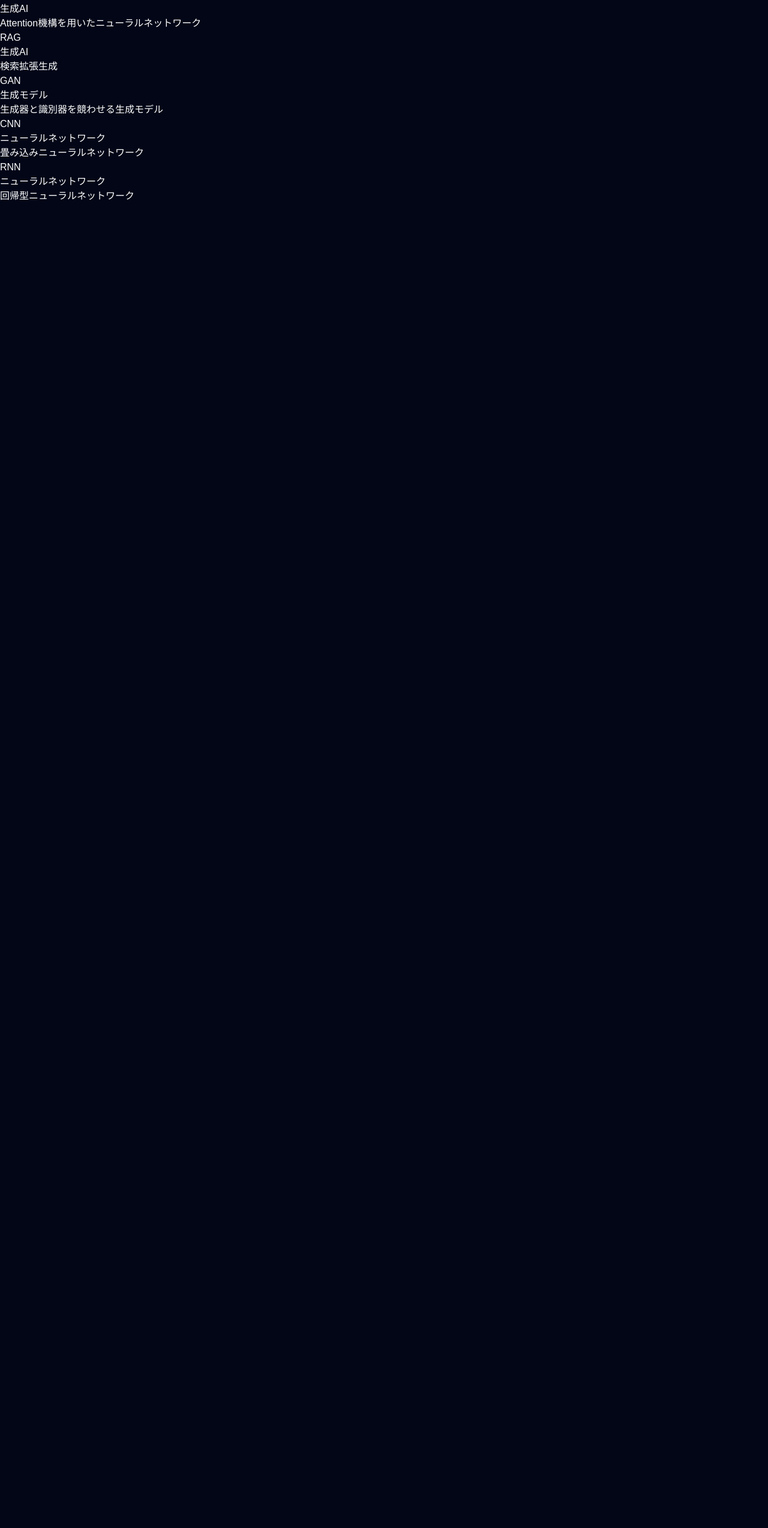
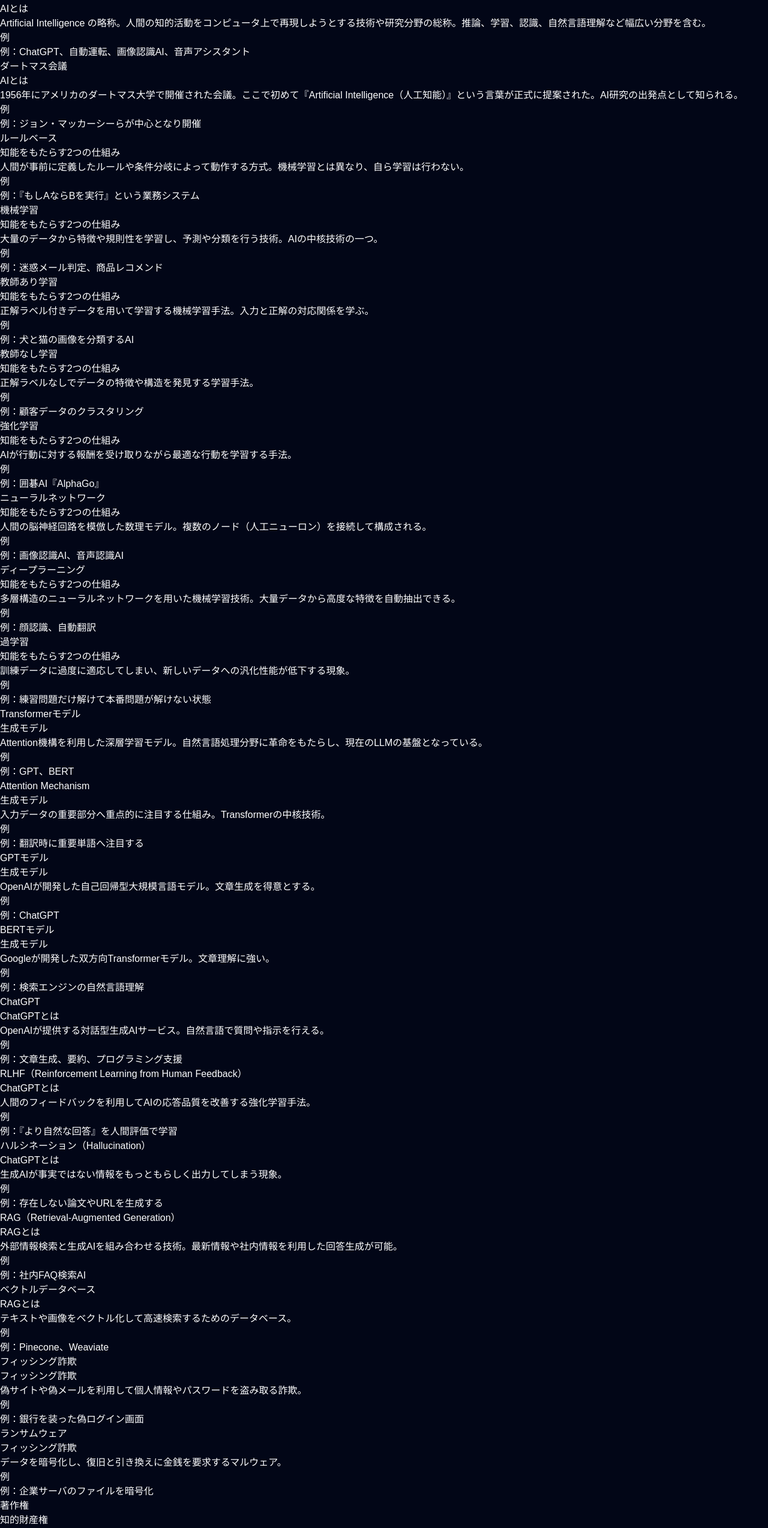
Before and after one commit to zangimangi/generative-ai-passport, a React (Vite) app: page / in a window 1280 px wide. Shown: the part 93-2641 px from the top of the page at 60% size. Before the commit the page ends 800 px from the top, so only its background shows below. Built offline with nearby package versions, Linux system fonts and the light colour scheme.

Commit message:
キーワード更新

```diff
--- a/src/components/Header.tsx
+++ b/src/components/Header.tsx
@@ -6,7 +6,7 @@
       </h1>
 
       <p className="mt-2 text-slate-400">
-        シラバス詳細キーワード検索
+        シラバス詳細キーワード検索 (2026年2月試験より適用版)
       </p>
     </header>
   );
--- a/src/components/KeywordCard.tsx
+++ b/src/components/KeywordCard.tsx
@@ -19,9 +19,21 @@
         </span>
       </div>
 
-      <p className="mt-4 text-slate-200">
+      <p className="mt-4 leading-relaxed text-slate-200">
         {keyword.description}
       </p>
+
+      {keyword.example && (
+        <div className="mt-4 rounded-xl bg-slate-800 p-4">
+          <div className="text-sm font-bold text-cyan-300">
+            例
+          </div>
+
+          <div className="mt-2 text-slate-300">
+            {keyword.example}
+          </div>
+        </div>
+      )}
     </div>
   );
 }
--- a/src/data/keywords.json
+++ b/src/data/keywords.json
@@ -1,27 +1,164 @@
 [
   {
-    "term": "Transformer",
-    "category": "生成AI",
-    "description": "Attention機構を用いたニューラルネットワーク"
+    "term": "AI（人工知能）",
+    "category": "AIとは",
+    "description": "Artificial Intelligence の略称。人間の知的活動をコンピュータ上で再現しようとする技術や研究分野の総称。推論、学習、認識、自然言語理解など幅広い分野を含む。",
+    "example": "例：ChatGPT、自動運転、画像認識AI、音声アシスタント"
   },
   {
-    "term": "RAG",
-    "category": "生成AI",
-    "description": "検索拡張生成"
+    "term": "ダートマス会議",
+    "category": "AIとは",
+    "description": "1956年にアメリカのダートマス大学で開催された会議。ここで初めて『Artificial Intelligence（人工知能）』という言葉が正式に提案された。AI研究の出発点として知られる。",
+    "example": "例：ジョン・マッカーシーらが中心となり開催"
   },
   {
-    "term": "GAN",
-    "category": "生成モデル",
-    "description": "生成器と識別器を競わせる生成モデル"
+    "term": "ルールベース",
+    "category": "知能をもたらす2つの仕組み",
+    "description": "人間が事前に定義したルールや条件分岐によって動作する方式。機械学習とは異なり、自ら学習は行わない。",
+    "example": "例：『もしAならBを実行』という業務システム"
   },
   {
-    "term": "CNN",
-    "category": "ニューラルネットワーク",
-    "description": "畳み込みニューラルネットワーク"
+    "term": "機械学習",
+    "category": "知能をもたらす2つの仕組み",
+    "description": "大量のデータから特徴や規則性を学習し、予測や分類を行う技術。AIの中核技術の一つ。",
+    "example": "例：迷惑メール判定、商品レコメンド"
   },
   {
-    "term": "RNN",
-    "category": "ニューラルネットワーク",
-    "description": "回帰型ニューラルネットワーク"
+    "term": "教師あり学習",
+    "category": "知能をもたらす2つの仕組み",
+    "description": "正解ラベル付きデータを用いて学習する機械学習手法。入力と正解の対応関係を学ぶ。",
+    "example": "例：犬と猫の画像を分類するAI"
+  },
+  {
+    "term": "教師なし学習",
+    "category": "知能をもたらす2つの仕組み",
+    "description": "正解ラベルなしでデータの特徴や構造を発見する学習手法。",
+    "example": "例：顧客データのクラスタリング"
+  },
+  {
+    "term": "強化学習",
+    "category": "知能をもたらす2つの仕組み",
+    "description": "AIが行動に対する報酬を受け取りながら最適な行動を学習する手法。",
+    "example": "例：囲碁AI『AlphaGo』"
+  },
+  {
+    "term": "ニューラルネットワーク",
+    "category": "知能をもたらす2つの仕組み",
+    "description": "人間の脳神経回路を模倣した数理モデル。複数のノード（人工ニューロン）を接続して構成される。",
+    "example": "例：画像認識AI、音声認識AI"
+  },
+  {
+    "term": "ディープラーニング",
+    "category": "知能をもたらす2つの仕組み",
+    "description": "多層構造のニューラルネットワークを用いた機械学習技術。大量データから高度な特徴を自動抽出できる。",
+    "example": "例：顔認識、自動翻訳"
+  },
+  {
+    "term": "過学習",
+    "category": "知能をもたらす2つの仕組み",
+    "description": "訓練データに過度に適応してしまい、新しいデータへの汎化性能が低下する現象。",
+    "example": "例：練習問題だけ解けて本番問題が解けない状態"
+  },
+  {
+    "term": "Transformerモデル",
+    "category": "生成モデル",
+    "description": "Attention機構を利用した深層学習モデル。自然言語処理分野に革命をもたらし、現在のLLMの基盤となっている。",
+    "example": "例：GPT、BERT"
+  },
+  {
+    "term": "Attention Mechanism",
+    "category": "生成モデル",
+    "description": "入力データの重要部分へ重点的に注目する仕組み。Transformerの中核技術。",
+    "example": "例：翻訳時に重要単語へ注目する"
+  },
+  {
+    "term": "GPTモデル",
+    "category": "生成モデル",
+    "description": "OpenAIが開発した自己回帰型大規模言語モデル。文章生成を得意とする。",
+    "example": "例：ChatGPT"
+  },
+  {
+    "term": "BERTモデル",
+    "category": "生成モデル",
+    "description": "Googleが開発した双方向Transformerモデル。文章理解に強い。",
+    "example": "例：検索エンジンの自然言語理解"
+  },
+  {
+    "term": "ChatGPT",
+    "category": "ChatGPTとは",
+    "description": "OpenAIが提供する対話型生成AIサービス。自然言語で質問や指示を行える。",
+    "example": "例：文章生成、要約、プログラミング支援"
+  },
+  {
+    "term": "RLHF（Reinforcement Learning from Human Feedback）",
+    "category": "ChatGPTとは",
+    "description": "人間のフィードバックを利用してAIの応答品質を改善する強化学習手法。",
+    "example": "例：『より自然な回答』を人間評価で学習"
+  },
+  {
+    "term": "ハルシネーション（Hallucination）",
+    "category": "ChatGPTとは",
+    "description": "生成AIが事実ではない情報をもっともらしく出力してしまう現象。",
+    "example": "例：存在しない論文やURLを生成する"
+  },
+  {
+    "term": "RAG（Retrieval-Augmented Generation）",
+    "category": "RAGとは",
+    "description": "外部情報検索と生成AIを組み合わせる技術。最新情報や社内情報を利用した回答生成が可能。",
+    "example": "例：社内FAQ検索AI"
+  },
+  {
+    "term": "ベクトルデータベース",
+    "category": "RAGとは",
+    "description": "テキストや画像をベクトル化して高速検索するためのデータベース。",
+    "example": "例：Pinecone、Weaviate"
+  },
+  {
+    "term": "フィッシング詐欺",
+    "category": "フィッシング詐欺",
+    "description": "偽サイトや偽メールを利用して個人情報やパスワードを盗み取る詐欺。",
+    "example": "例：銀行を装った偽ログイン画面"
+  },
+  {
+    "term": "ランサムウェア",
+    "category": "フィッシング詐欺",
+    "description": "データを暗号化し、復旧と引き換えに金銭を要求するマルウェア。",
+    "example": "例：企業サーバのファイルを暗号化"
+  },
+  {
+    "term": "著作権",
+    "category": "知的財産権",
+    "description": "創作物を保護する権利。文章、画像、音楽などに適用される。",
+    "example": "例：イラストの無断転載禁止"
+  },
+  {
+    "term": "特許権",
+    "category": "知的財産権",
+    "description": "新しい発明を一定期間独占的に利用できる権利。",
+    "example": "例：新型AIアルゴリズム"
+  },
+  {
+    "term": "LLM",
+    "category": "LM",
+    "description": "Large Language Model の略。大量テキストで学習された大規模言語モデル。",
+    "example": "例：GPT-4、Gemini、Claude"
+  },
+  {
+    "term": "プロンプトエンジニアリング",
+    "category": "LM",
+    "description": "生成AIから望ましい出力を得るために入力文（プロンプト）を工夫する技術。",
+    "example": "例：役割指定、出力形式指定"
+  },
+  {
+    "term": "Zero-Shotプロンプティング",
+    "category": "Zero-Shot",
+    "description": "例示なしでAIへ指示を与えるプロンプト手法。",
+    "example": "例：『次の文章を要約してください』"
+  },
+  {
+    "term": "Few-Shotプロンプティング",
+    "category": "Zero-Shot",
+    "description": "少数の例を提示してAIへ指示を与える手法。",
+    "example": "例：入力例と出力例を数件見せる"
   }
 ]
```
